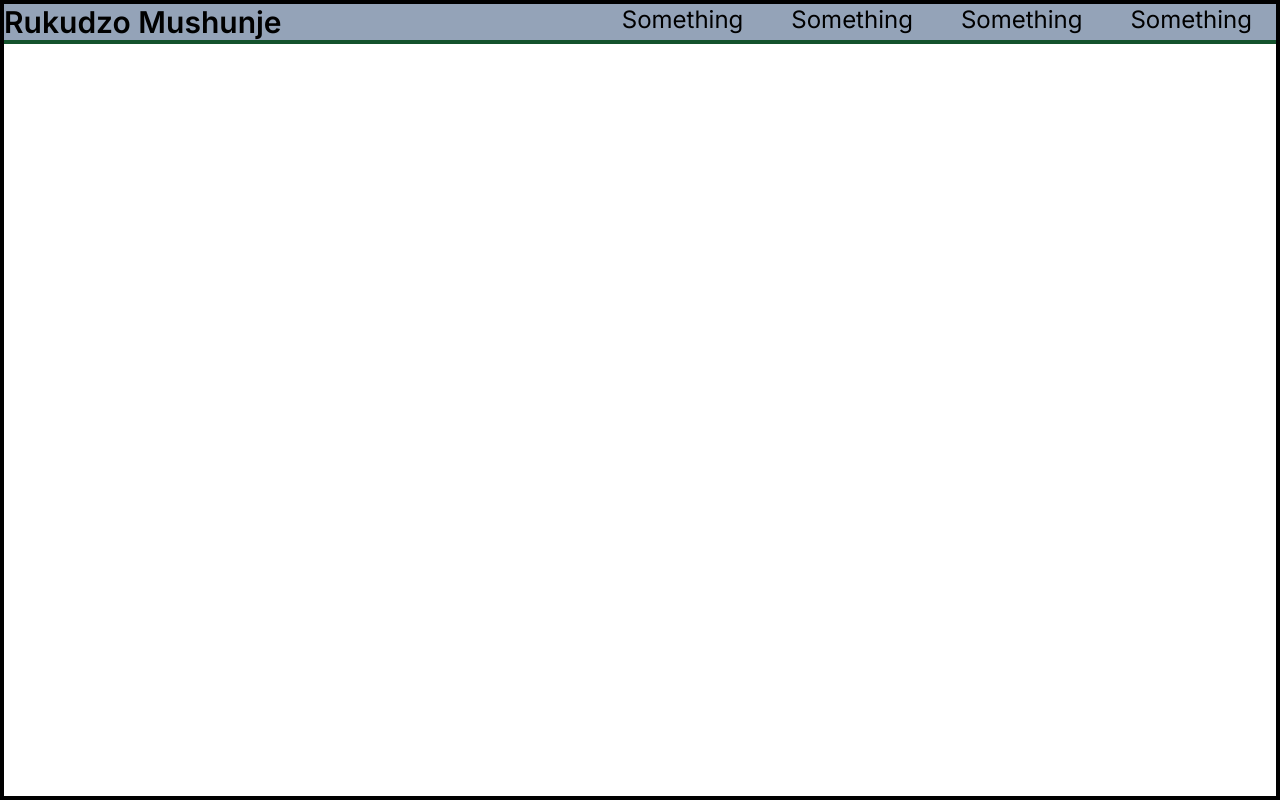
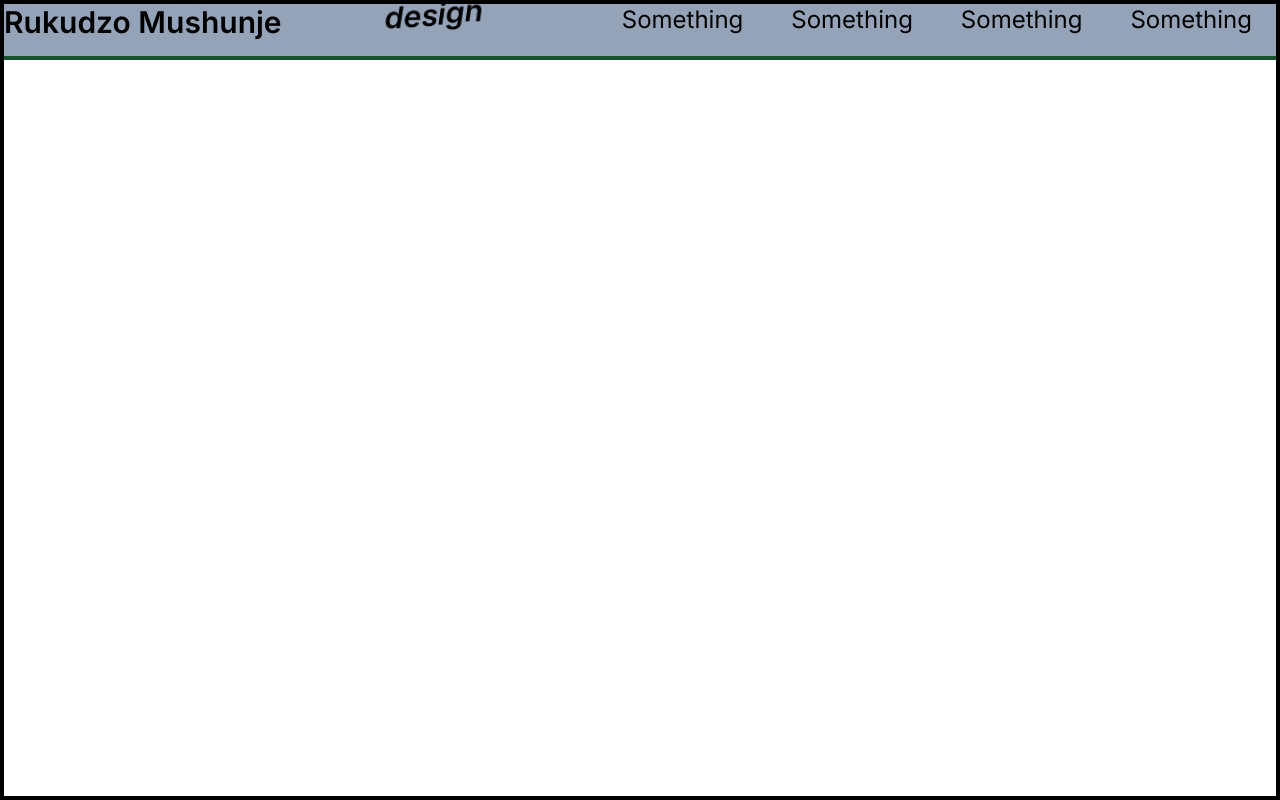
Before and after one commit to Ruklee13/my-portfolio, a Next.js app: page / in a window 1280 px wide. Built offline with nearby package versions, Linux system fonts and the light colour scheme.

Commit message:
finished nav bar

```diff
--- /dev/null
+++ b/components/Banner.tsx
@@ -0,0 +1,36 @@
+const TypographyAnimation = () => {
+    const firstWord = 'develop';
+    const secondWord = 'design';
+
+    const renderWordAnimation = (word: string, startingDelay: number) => {
+    //const delay = ['0ms','50ms','100ms','150ms','200ms','250ms','300ms'];
+    const bar = word.split('').map((_,index)=> ""+(startingDelay+index*50)+"ms");
+      return word.split('').map((letter, index) => (
+        console.log(startingDelay+ index*50),
+        console.log(bar[index]),
+        <span
+          key={index}
+          className={`animate-fall  translate-y-[-150%]`}
+          style={{animationDelay: bar[index]}}
+        >
+          {letter}
+        </span>
+      ));
+    };
+
+    return (
+        <span className='relative inline-flex ml-2 overflow-hidden p-2 text-3xl font-semibold'>
+          <div className='flex flex-row'>
+            {renderWordAnimation(firstWord, 0)}
+          </div>
+
+          <span className='absolute top-0 bottom-0'>
+            <div className='flex flex-row'>
+              {renderWordAnimation(secondWord, 1500)}
+            </div>
+          </span>
+        </span>
+      );
+  };
+
+export default TypographyAnimation
--- a/components/Navbar.tsx
+++ b/components/Navbar.tsx
@@ -1,6 +1,7 @@
 'use client'
 import Link from "next/link";
 import { usePathname } from "next/navigation";
+import TypographyAnimation from "./Banner";
 
 const Navbar = ({}) => {
     const path = usePathname();
@@ -27,6 +28,7 @@ const Navbar = ({}) => {
             <div>
                 <h1 className=" text-black text-3xl font-semibold ">Rukudzo Mushunje</h1>
             </div>
+            <TypographyAnimation/>
             <div>
                 <ul className=" flex text-2xl ">
                     {menueItem.map((menu)=>{
--- a/tailwind.config.ts
+++ b/tailwind.config.ts
@@ -1,3 +1,4 @@
+import { plugin } from "postcss";
 import type { Config } from "tailwindcss";
 
 const config: Config = {
@@ -13,8 +14,19 @@ const config: Config = {
         "gradient-conic":
           "conic-gradient(from 180deg at 50% 50%, var(--tw-gradient-stops))",
       },
+      keyframes: {
+        fall: {
+          '0%': {transform: 'translate(0%,-150%) skewX(0deg)'},
+          '50%': {transform: 'translate(0%,0%) skewX(-10deg)'},
+          '100%': {transform: 'translate(0%,150%) skewX(0deg)'},
+        },
+      },
+      animation: {
+        fall: 'fall 3s ease infinite'
+      }
     },
   },
-  plugins: [],
+  plugins: [
+  ],
 };
 export default config;
```
